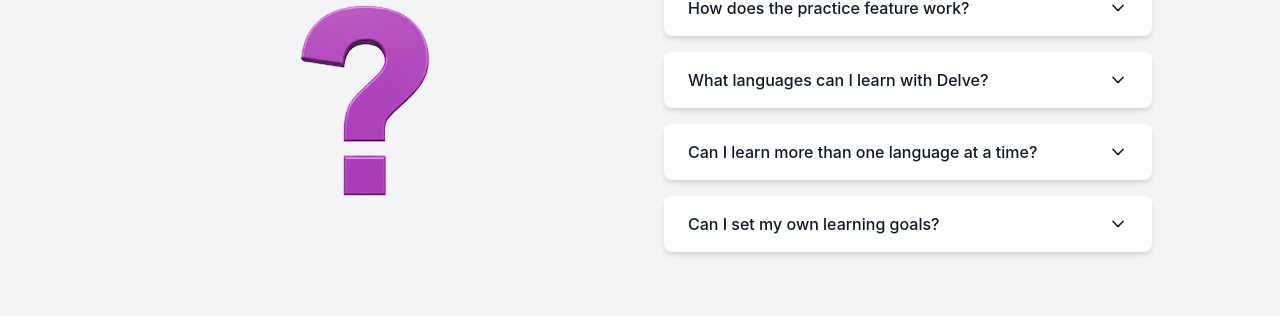
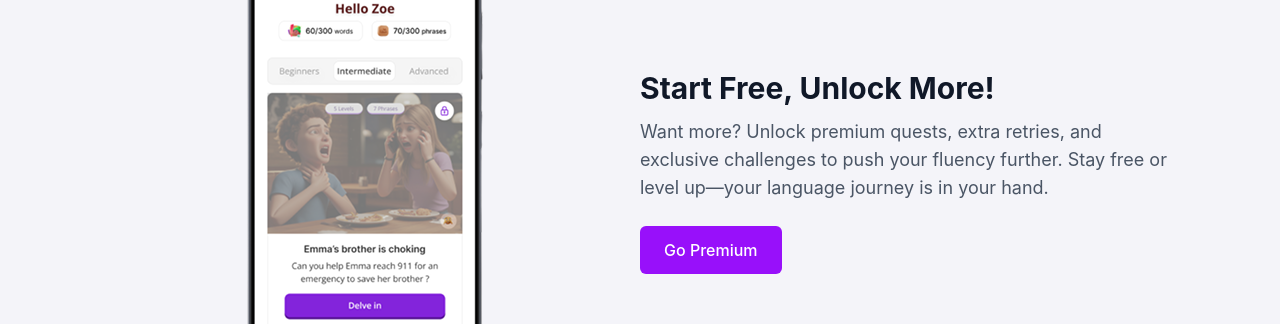
Before and after one commit to emmanuel-akinyemi-Dev/hng_Delve_landing_page, a React (Vite) app: page / in a window 1280 px wide. Shown: the part 1797-2121 px from the top of the page. Built offline with nearby package versions, Linux system fonts and the light colour scheme.

Commit message:
added unlockpremium & app

```diff
--- /dev/null
+++ b/src/components/UnlockPremium.jsx
@@ -0,0 +1,36 @@
+import React from "react";
+import { assets } from "../assets/assets";
+
+const UnlockPremium = () => {
+  return (
+    <section className="w-full h-screen flex flex-col md:flex-row items-center justify-center px-6 md:px-24">
+      {/* Left Side - Phone Image */}
+      <div className="w-full md:w-1/2 flex justify-center">
+        <img
+          src={assets.unlock}
+          alt="Delve App"
+          className="w-20% md:w-80% object-contain"
+        />
+      </div>
+
+      {/* Right Side - Text & CTA */}
+      <div className="w-full md:w-1/2 text-center md:text-left mt-8 md:mt-0">
+        <h2 className="text-3xl font-bold text-gray-900">
+          Start Free, Unlock More!
+        </h2>
+        <p className="text-gray-600 mt-3 text-lg">
+          Want more? Unlock premium quests, extra retries, and exclusive
+          challenges to push your fluency further. Stay free or level up—your
+          language journey is in your hand.
+        </p>
+
+        {/* CTA Button */}
+        <button className="mt-6 bg-purple-600 text-white px-6 py-3 rounded-md font-medium hover:bg-purple-700 transition">
+          Go Premium
+        </button>
+      </div>
+    </section>
+  );
+};
+
+export default UnlockPremium;
```
Also changed, not shown: src/App.css (line endings or trailing spaces).
